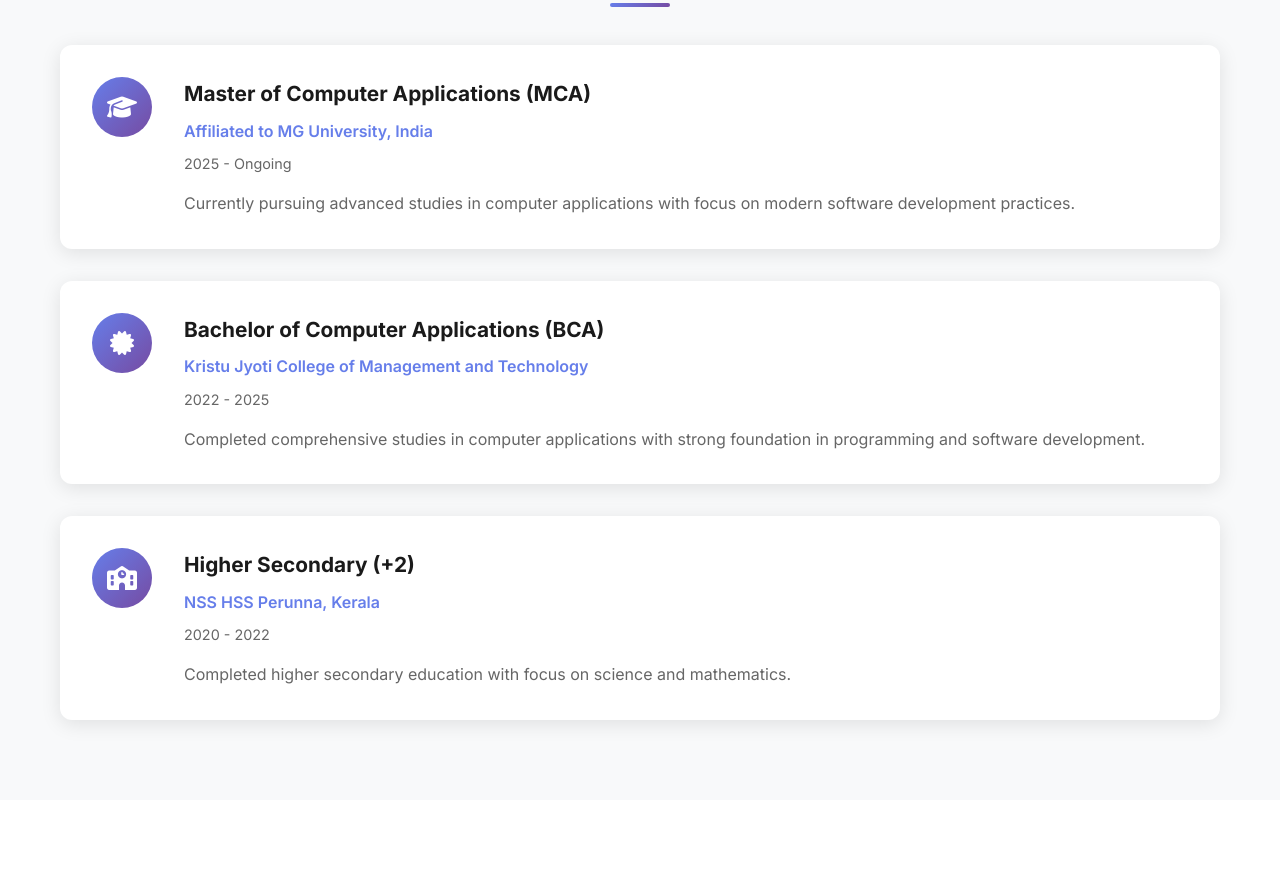
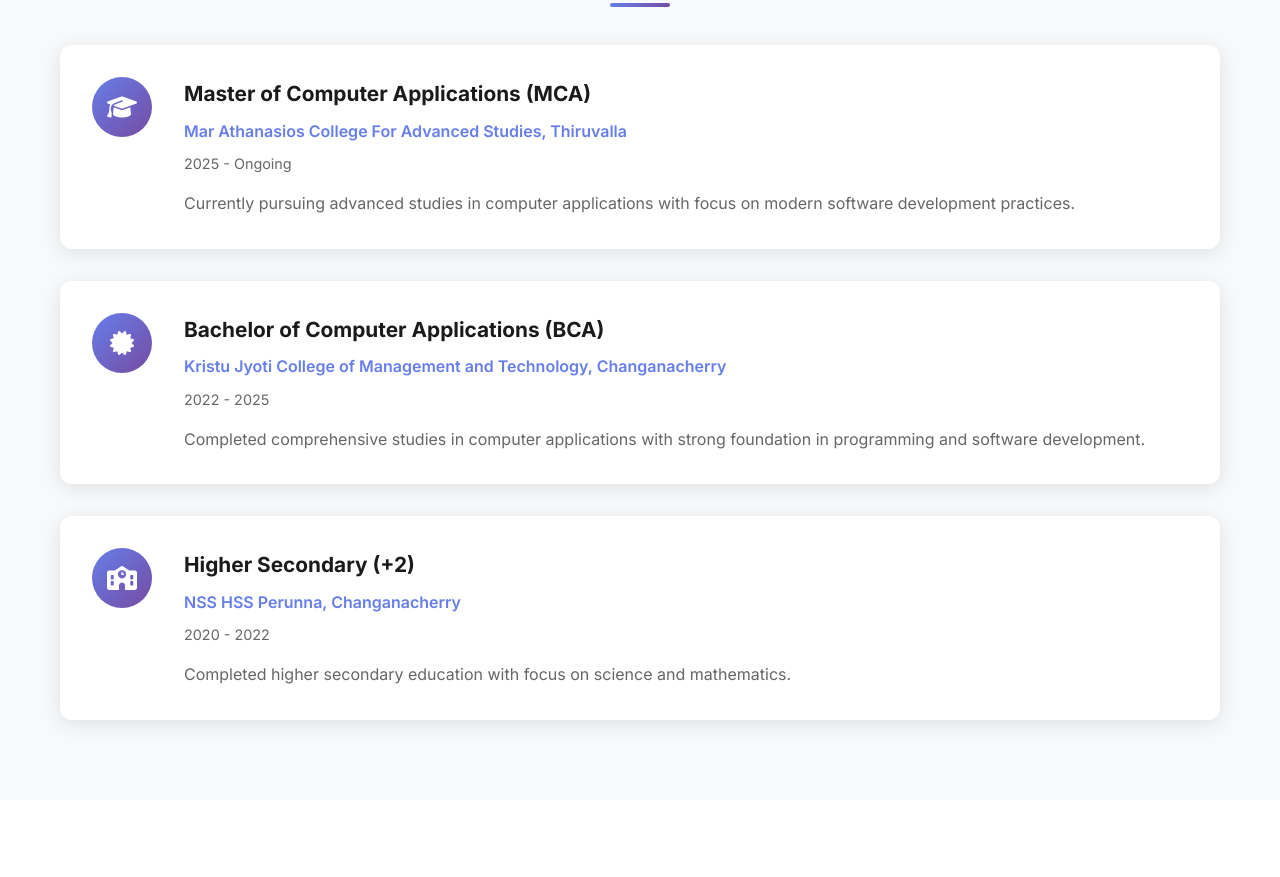
Before and after one commit to blitzbugg/my-portfolio, a plain HTML site: page index.html in a window 1280 px wide. Shown: the part 3747-4624 px from the top of the page. Drawn offline with Linux system fonts and the light colour scheme.

Commit message:
Update education section with accurate institution names

```diff
--- a/index.html
+++ b/index.html
@@ -316,7 +316,7 @@
                     </div>
                     <div class="education-content">
                         <h3>Master of Computer Applications (MCA)</h3>
-                        <p class="education-school">Affiliated to MG University, India</p>
+                        <p class="education-school">Mar Athanasios College For Advanced Studies, Thiruvalla</p>
                         <p class="education-period">2025 - Ongoing</p>
                         <p class="education-description">Currently pursuing advanced studies in computer applications with focus on modern software development practices.</p>
                     </div>
@@ -328,7 +328,7 @@
                     </div>
                     <div class="education-content">
                         <h3>Bachelor of Computer Applications (BCA)</h3>
-                        <p class="education-school">Kristu Jyoti College of Management and Technology</p>
+                        <p class="education-school">Kristu Jyoti College of Management and Technology, Changanacherry</p>
                         <p class="education-period">2022 - 2025</p>
                         <p class="education-description">Completed comprehensive studies in computer applications with strong foundation in programming and software development.</p>
                     </div>
@@ -340,7 +340,7 @@
                     </div>
                     <div class="education-content">
                         <h3>Higher Secondary (+2)</h3>
-                        <p class="education-school">NSS HSS Perunna, Kerala</p>
+                        <p class="education-school">NSS HSS Perunna, Changanacherry</p>
                         <p class="education-period">2020 - 2022</p>
                         <p class="education-description">Completed higher secondary education with focus on science and mathematics.</p>
                     </div>
```
